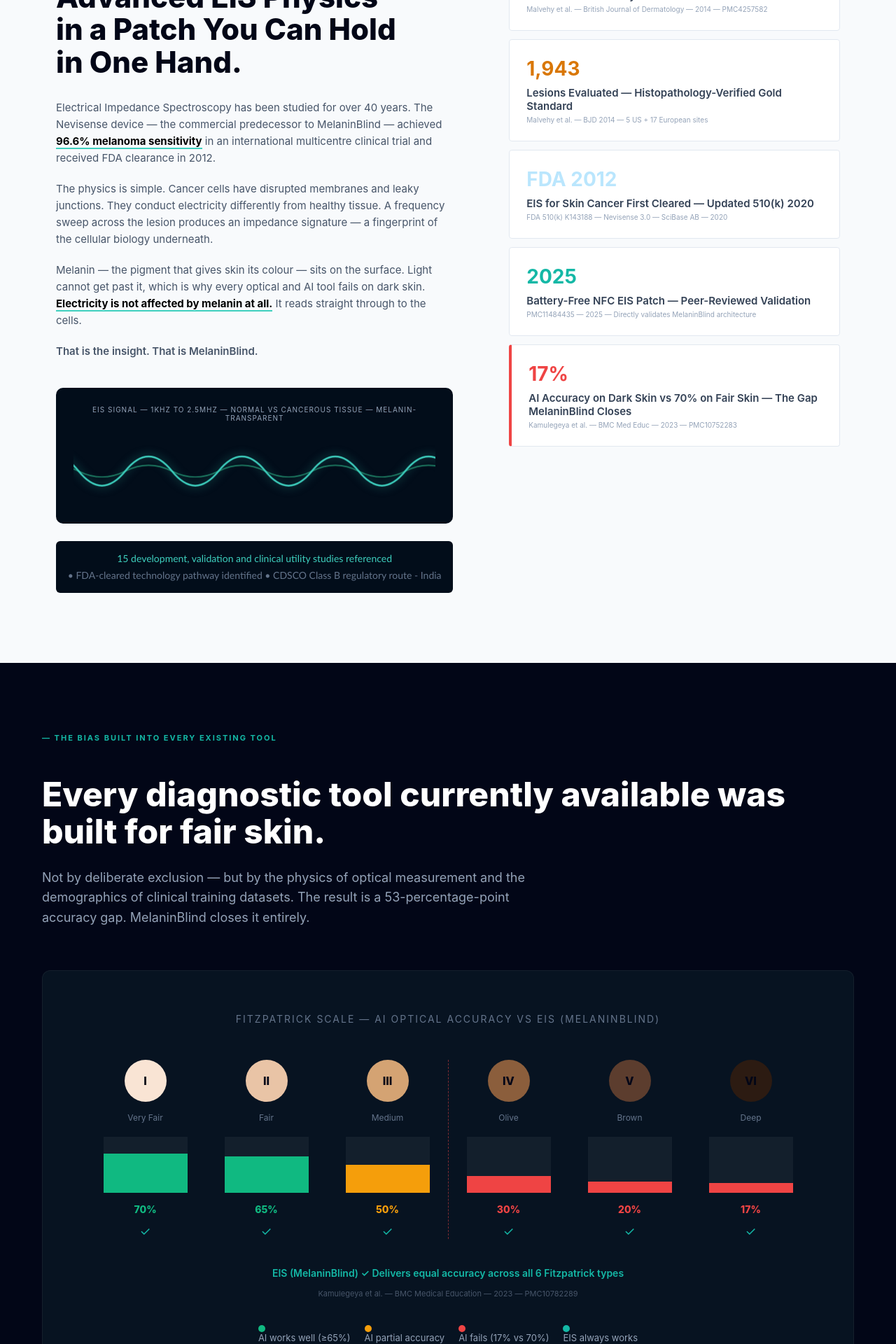
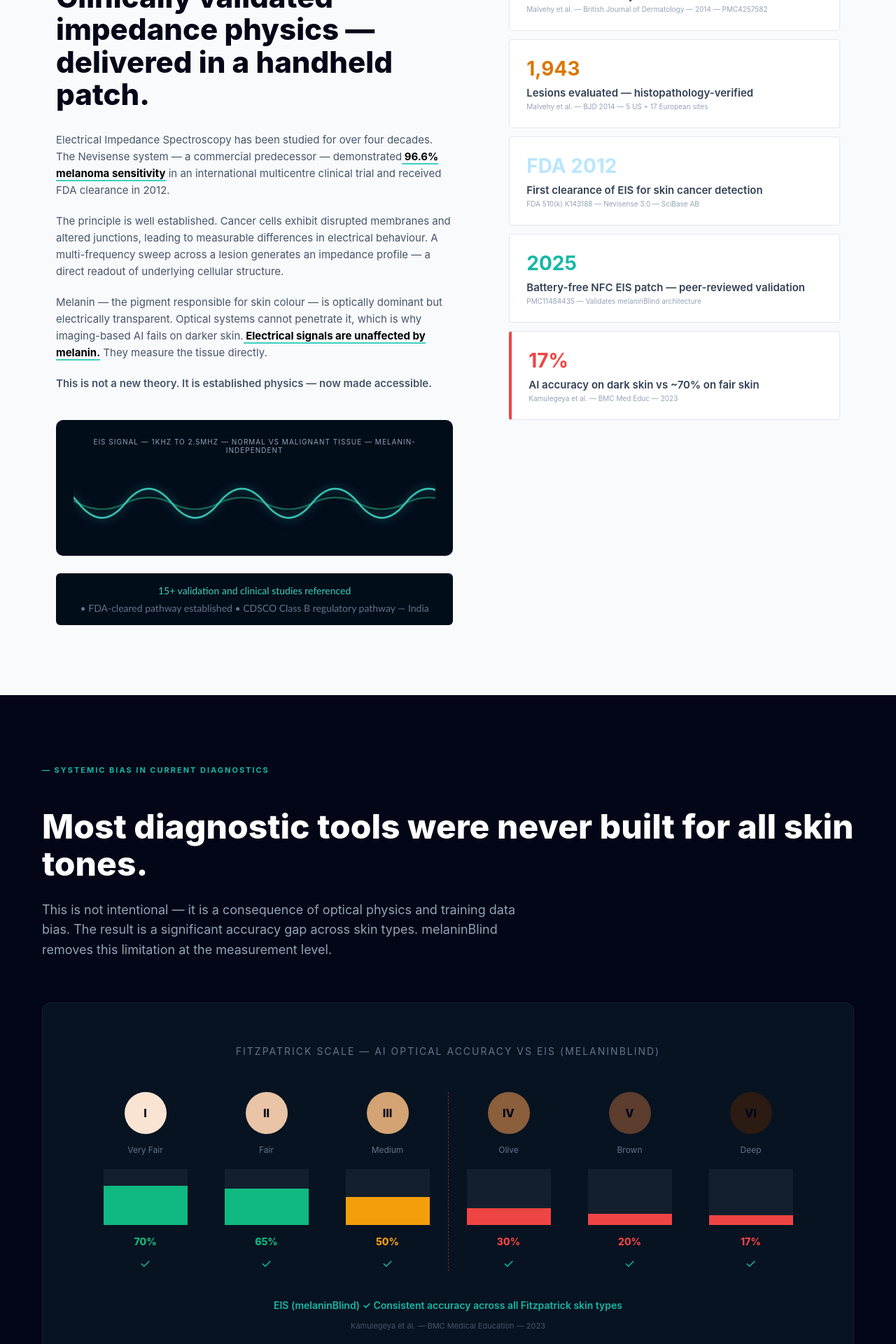
Before and after one commit to mohammedyashik/melaninBlind-V2, a React (Vite) app: page / in a window 1280 px wide. Shown: the part 3880-5800 px from the top of the page at 70% size. Built offline with nearby package versions, Linux system fonts and the light colour scheme.

Commit message:
Update Science.jsx
science content change v1

```diff
--- a/src/components/Science/Science.jsx
+++ b/src/components/Science/Science.jsx
@@ -1,5 +1,6 @@
 import { Camera, Smartphone, Activity, Clock } from 'lucide-react';
 import "./Science.css";
+
 const Science = () => {
  const data = [
     { type: 'I', label: 'Very Fair', accuracy: '70%', color: '#F9E4D4', barClass: 'works-well' },
@@ -9,6 +10,7 @@
     { type: 'V', label: 'Brown', accuracy: '20%', color: '#5C3D2E', barClass: 'fails' },
     { type: 'VI', label: 'Deep', accuracy: '17%', color: '#2C1B12', barClass: 'fails' },
   ];
+
   return (
     <>
       <section id="science" className="science-section">
@@ -18,36 +20,42 @@
         <div className="science-left">
           <div className="sci-label">— THE SCIENCE</div>
           <h1 className="sci-title">
-            Advanced EIS Physics in a Patch You Can Hold in One Hand.
+            Clinically validated impedance physics — delivered in a handheld patch.
           </h1>
+
           <div className="sci-description">
             <p>
-              Electrical Impedance Spectroscopy has been studied for over 40 years.
-              The Nevisense device — the commercial predecessor to MelaninBlind —
-              achieved <b  style={{color:"black"}}>96.6% melanoma sensitivity</b> in an international multicentre
-              clinical trial and received FDA clearance in 2012.
+              Electrical Impedance Spectroscopy has been studied for over four decades.
+              The Nevisense system — a commercial predecessor — demonstrated
+              <b style={{color:"black"}}> 96.6% melanoma sensitivity</b> in an international multicentre clinical trial
+              and received FDA clearance in 2012.
             </p>
+
             <p>
-              The physics is simple. Cancer cells have disrupted membranes and leaky
-              junctions. They conduct electricity differently from healthy tissue. A
-              frequency sweep across the lesion produces an impedance signature — a
-              fingerprint of the cellular biology underneath.
+              The principle is well established. Cancer cells exhibit disrupted membranes
+              and altered junctions, leading to measurable differences in electrical behaviour.
+              A multi-frequency sweep across a lesion generates an impedance profile — a direct
+              readout of underlying cellular structure.
             </p>
+
             <p>
-              Melanin — the pigment that gives skin its colour — sits on the surface.
-              Light cannot get past it, which is why every optical and AI tool fails on
-              dark skin. <b style={{color:"black"}}>Electricity is not affected by melanin at all.</b> It reads
-              straight through to the cells.
+              Melanin — the pigment responsible for skin colour — is optically dominant but
+              electrically transparent. Optical systems cannot penetrate it, which is why
+              imaging-based AI fails on darker skin.
+              <b style={{color:"black"}}> Electrical signals are unaffected by melanin.</b> They measure the tissue directly.
             </p>
-            <p className="sci-insight">That is the insight. That is MelaninBlind.</p>
+
+            <p className="sci-insight">
+              This is not a new theory. It is established physics — now made accessible.
+            </p>
           </div>
 
           {/* Signal Visualization Placeholder */}
           <div className="sci-graph-box">
              <div className="graph-header">
-                EIS SIGNAL — 1KHZ TO 2.5MHZ — NORMAL VS CANCEROUS TISSUE — MELANIN-TRANSPARENT
+                EIS SIGNAL — 1KHZ TO 2.5MHZ — NORMAL VS MALIGNANT TISSUE — MELANIN-INDEPENDENT
              </div>
-             {/* You can replace this with an actual SVG or Image of a wave */}
+
              <div className="wave-box">
                 <svg viewBox="0 0 800 120" className="wave-svg">
 
@@ -67,8 +75,8 @@
           </div>
 
           <div className="sci-footer-tag">
-            15 development, validation and clinical utility studies referenced
-            <span>• FDA-cleared technology pathway identified • CDSCO Class B regulatory route - India</span>
+            15+ validation and clinical studies referenced
+            <span>• FDA-cleared pathway established • CDSCO Class B regulatory pathway — India</span>
           </div>
         </div>
 
@@ -76,46 +84,55 @@
         <div className="science-right">
           <div className="sci-card">
             <h2 className="sci-value">96.6%</h2>
-            <p className="sci-meta">Melanoma Sensitivity — International Multicentre Trial</p>
+            <p className="sci-meta">Melanoma sensitivity — international multicentre trial</p>
             <span className="sci-source">Malvehy et al. — British Journal of Dermatology — 2014 — PMC4257582</span>
           </div>
 
           <div className="sci-card">
             <h2 className="sci-value gold">1,943</h2>
-            <p className="sci-meta">Lesions Evaluated — Histopathology-Verified Gold Standard</p>
+            <p className="sci-meta">Lesions evaluated — histopathology-verified</p>
             <span className="sci-source">Malvehy et al. — BJD 2014 — 5 US + 17 European sites</span>
           </div>
 
           <div className="sci-card">
             <h2 className="sci-value blue">FDA 2012</h2>
-            <p className="sci-meta">EIS for Skin Cancer First Cleared — Updated 510(k) 2020</p>
-            <span className="sci-source">FDA 510(k) K143188 — Nevisense 3.0 — SciBase AB — 2020</span>
+            <p className="sci-meta">First clearance of EIS for skin cancer detection</p>
+            <span className="sci-source">FDA 510(k) K143188 — Nevisense 3.0 — SciBase AB</span>
           </div>
 
           <div className="sci-card">
             <h2 className="sci-value green">2025</h2>
-            <p className="sci-meta">Battery-Free NFC EIS Patch — Peer-Reviewed Validation</p>
-            <span className="sci-source">PMC11484435 — 2025 — Directly validates MelaninBlind architecture</span>
+            <p className="sci-meta">Battery-free NFC EIS patch — peer-reviewed validation</p>
+            <span className="sci-source">PMC11484435 — Validates melaninBlind architecture</span>
           </div>
 
           <div className="sci-card alert">
             <h2 className="sci-value red">17%</h2>
-            <p className="sci-meta">AI Accuracy on Dark Skin vs 70% on Fair Skin — The Gap MelaninBlind Closes</p>
-            <span className="sci-source">Kamulegeya et al. — BMC Med Educ — 2023 — PMC10752283</span>
+            <p className="sci-meta">AI accuracy on dark skin vs ~70% on fair skin</p>
+            <span className="sci-source">Kamulegeya et al. — BMC Med Educ — 2023</span>
           </div>
         </div>
       </div>
     </section>
+
     <section className="bias-section">
       <div className="bias-container">
-        <div className="sci-label">— THE BIAS BUILT INTO EVERY EXISTING TOOL</div>
-        <h1 className="bias-title">Every diagnostic tool currently available was built for fair skin.</h1>
+        <div className="sci-label">— SYSTEMIC BIAS IN CURRENT DIAGNOSTICS</div>
+
+        <h1 className="bias-title">
+          Most diagnostic tools were never built for all skin tones.
+        </h1>
+
         <p className="bias-subtitle">
-          Not by deliberate exclusion — but by the physics of optical measurement and the demographics of clinical training datasets. The result is a 53-percentage-point accuracy gap. MelaninBlind closes it entirely.
+          This is not intentional — it is a consequence of optical physics and training data bias.
+          The result is a significant accuracy gap across skin types.
+          melaninBlind removes this limitation at the measurement level.
         </p>
 
         <div className="chart-box">
-          <div className="chart-header">FITZPATRICK SCALE — AI OPTICAL ACCURACY VS EIS (MELANINBLIND)</div>
+          <div className="chart-header">
+            FITZPATRICK SCALE — AI OPTICAL ACCURACY VS EIS (MELANINBLIND)
+          </div>
 
           <div className="fitzpatrick-grid">
             {data.map((item, idx) => (
@@ -135,14 +152,14 @@
           </div>
 
           <div className="chart-footer">
-            <p>EIS (MelaninBlind) ✓ Delivers equal accuracy across all 6 Fitzpatrick types</p>
-            <span>Kamulegeya et al. — BMC Medical Education — 2023 — PMC10782289</span>
+            <p>EIS (melaninBlind) ✓ Consistent accuracy across all Fitzpatrick skin types</p>
+            <span>Kamulegeya et al. — BMC Medical Education — 2023</span>
 
             <div className="legend">
-               <div><span className="dot well"></span> AI works well (≥65%)</div>
-               <div><span className="dot partial"></span> AI partial accuracy</div>
-               <div><span className="dot fails"></span> AI fails (17% vs 70%)</div>
-               <div><span className="dot eis"></span> EIS always works</div>
+               <div><span className="dot well"></span> AI performs well (≥65%)</div>
+               <div><span className="dot partial"></span> AI shows variable accuracy</div>
+               <div><span className="dot fails"></span> AI performance drops significantly</div>
+               <div><span className="dot eis"></span> EIS remains consistent</div>
             </div>
           </div>
         </div>
```
